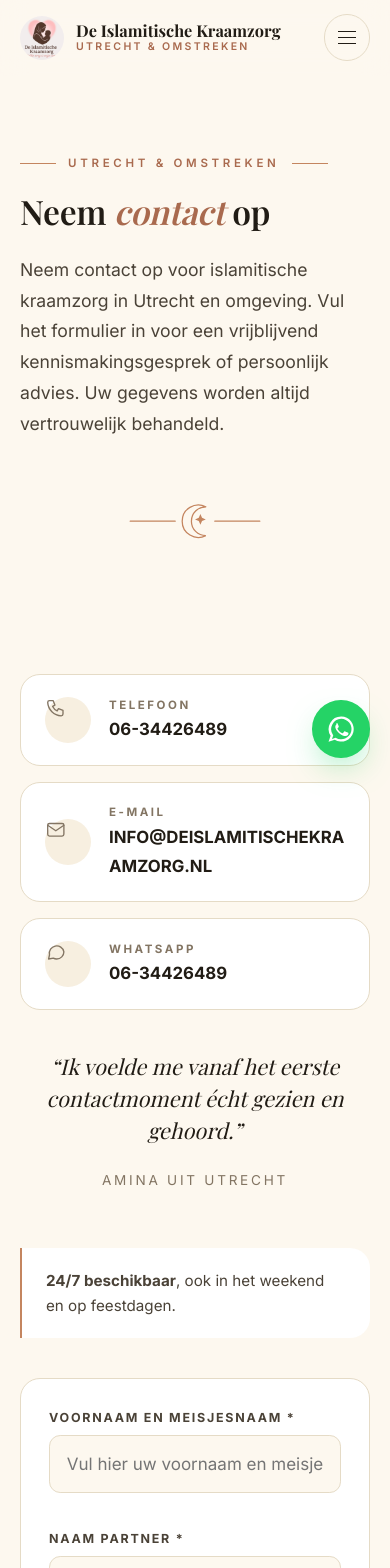
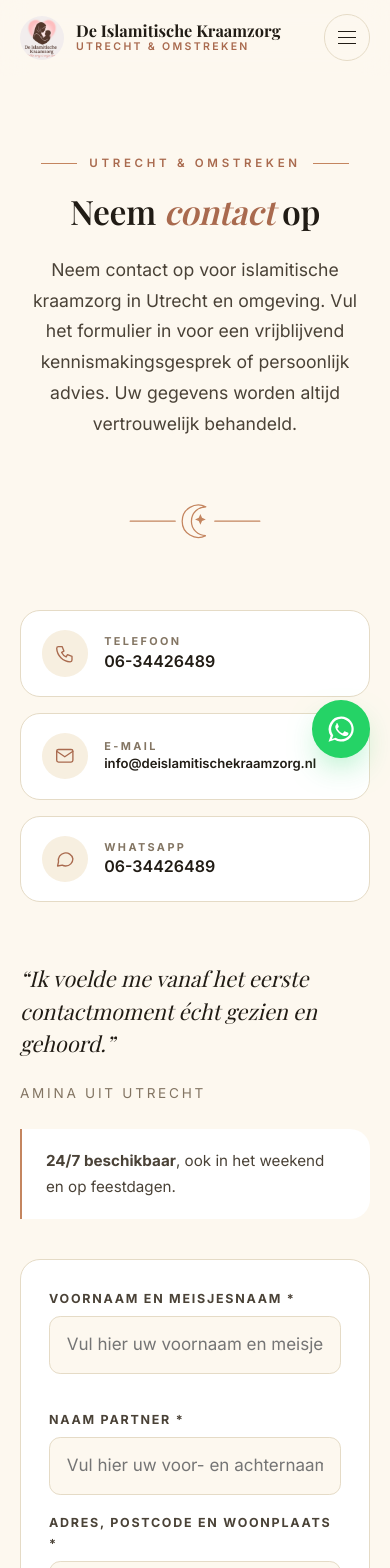
Before and after one commit to Maximustopdeals/De-Islamitische-Kraamzorg, a Next.js app: page /contact in a window 390 px wide. Shown: the top 1568 px of the page. Built offline with nearby package versions, Linux system fonts and the light colour scheme; a web font is replaced by a local one.

Commit message:
Add new CSS classes for layout and styling

```diff
--- a/src/app/globals.css
+++ b/src/app/globals.css
@@ -462,11 +462,16 @@ img { max-width: 100%; height: auto; display: block; }
   margin-top: 3rem;
 }
 
+.section__subtext {
+  margin-top: 0.8rem;
+}
+
 /* ---------- Kaarten ---------- */
 
 .grid { display: grid; gap: 1.5rem; }
 .grid--3 { grid-template-columns: repeat(3, 1fr); }
 .grid--2 { grid-template-columns: repeat(2, 1fr); }
+.grid--spaced { margin-top: 1.5rem; }
 
 @media (max-width: 900px) { .grid--3 { grid-template-columns: 1fr 1fr; } }
 @media (max-width: 620px) { .grid--3, .grid--2 { grid-template-columns: 1fr; } }
@@ -553,6 +558,7 @@ img { max-width: 100%; height: auto; display: block; }
 /* ---------- Stappen ---------- */
 
 .steps { counter-reset: step; display: grid; gap: 0; max-width: 46rem; }
+.steps--center { margin-inline: auto; }
 .step {
   display: grid;
   grid-template-columns: 4.5rem 1fr;
@@ -570,6 +576,12 @@ img { max-width: 100%; height: auto; display: block; }
 }
 .step h3 { margin-bottom: 0.35rem; }
 .step p { font-size: 0.97rem; }
+
+/* Compacte variant (geen border-bottom, kleinere padding) */
+.step--compact {
+  border-bottom: 0;
+  padding: 1.2rem 0;
+}
 
 /* ---------- Split ---------- */
 
@@ -593,6 +605,29 @@ img { max-width: 100%; height: auto; display: block; }
   font-style: italic;
 }
 .quote footer { margin-top: 1.4rem; font-size: 0.85rem; letter-spacing: 0.2em; text-transform: uppercase; color: var(--muted); }
+
+/* Uitgebreide varianten */
+.quote--spaced {
+  margin-top: clamp(3.5rem, 7vw, 5.5rem);
+}
+
+.quote--left {
+  text-align: left;
+  margin: 0;
+}
+
+.quote__text {
+  margin-top: 1.25rem;
+}
+
+.quote__text--small {
+  font-size: 1.2rem;
+}
+
+.quote__footer--left {
+  text-align: left;
+  margin-top: 0.9rem;
+}
 
 /* ---------- CTA ---------- */
 
@@ -670,34 +705,103 @@ img { max-width: 100%; height: auto; display: block; }
   font-size: 0.95rem;
 }
 
+.note--flat {
+  margin: 0;
+}
+
 /* ---------- Contact ---------- */
 
 .contact-grid { display: grid; grid-template-columns: 1fr; gap: clamp(2.5rem, 6vw, 4rem); align-items: start; max-width: 62rem; margin-inline: auto; }
 
 .contact-methods { display: grid; grid-template-columns: repeat(3, 1fr); gap: 1rem; }
 @media (max-width: 700px) { .contact-methods { grid-template-columns: 1fr; } }
+
 .contact-method {
   display: flex;
-  gap: 1.1rem;
+  gap: 1rem;
   align-items: center;
   background: var(--white);
   border: 1px solid var(--line);
   border-radius: var(--radius);
-  padding: 1.3rem 1.5rem;
-  transition: transform 0.3s var(--ease-out), box-shadow 0.3s var(--ease-out);
+  padding: 1.2rem 1.3rem;
+  transition: transform 0.3s var(--ease-out), box-shadow 0.3s var(--ease-out),
+    border-color 0.3s var(--ease-out);
+  min-width: 0;
 }
-.contact-method:hover { transform: translateY(-3px); box-shadow: 0 24px 45px -30px rgba(33, 28, 21, 0.3); }
+
+.contact-method:hover {
+  transform: translateY(-3px);
+  box-shadow: 0 24px 45px -30px rgba(33, 28, 21, 0.3);
+  border-color: var(--terracotta);
+}
+
 .contact-method__icon {
-  width: 2.9rem; height: 2.9rem; flex-shrink: 0;
-  display: inline-flex; align-items: center; justify-content: center;
+  width: 2.9rem;
+  height: 2.9rem;
+  flex-shrink: 0;
+  display: inline-flex;
+  align-items: center;
+  justify-content: center;
   border-radius: 50%;
   background: var(--cream-deep);
   color: var(--terracotta-deep);
+  transition: background 0.3s var(--ease-out), color 0.3s var(--ease-out);
 }
-.contact-method__icon svg { width: 1.35rem; height: 1.35rem; }
-.contact-method span { display: block; font-size: 0.72rem; font-weight: 700; letter-spacing: 0.22em; text-transform: uppercase; color: var(--muted); }
-.contact-method strong { display: block; font-size: 1.05rem; color: var(--ink); letter-spacing: normal; word-break: break-word; }
-.contact-method__email { font-size: 0.98rem; font-family: var(--font-sans); font-weight: 600; text-transform: none; }
+
+.contact-method:hover .contact-method__icon {
+  background: var(--terracotta);
+  color: var(--white);
+}
+
+.contact-method__icon svg {
+  width: 1.35rem;
+  height: 1.35rem;
+}
+
+/* Body: label + waarde */
+.contact-method__body {
+  display: grid;
+  gap: 0.15rem;
+  min-width: 0;
+  flex: 1;
+}
+
+.contact-method__label {
+  font-size: 0.68rem;
+  font-weight: 700;
+  letter-spacing: 0.22em;
+  text-transform: uppercase;
+  color: var(--muted);
+  line-height: 1.2;
+}
+
+.contact-method__value {
+  font-size: 1rem;
+  font-weight: 600;
+  color: var(--ink);
+  line-height: 1.3;
+  letter-spacing: normal;
+  transition: color 0.3s var(--ease-out);
+  word-break: break-word;
+  overflow-wrap: anywhere;
+}
+
+.contact-method:hover .contact-method__value {
+  color: var(--terracotta-deep);
+}
+
+/* E-mail specifiek: kleiner lettertype zodat het op 1 regel past */
+.contact-method__value--email {
+  font-size: 0.92rem;
+  font-weight: 600;
+}
+
+/* Extra klein op zeer smalle schermen */
+@media (max-width: 400px) {
+  .contact-method__value--email {
+    font-size: 0.82rem;
+  }
+}
 
 .contact-side {
   display: grid;
@@ -1121,6 +1225,7 @@ img { max-width: 100%; height: auto; display: block; }
 /* ---------- Diversen ---------- */
 
 .lead { font-size: clamp(1.08rem, 1.5vw, 1.22rem); }
+.lead--center { margin-inline: auto; }
 .prose p + p { margin-top: 1.1rem; }
 .prose { max-width: 44rem; }
 
@@ -1144,3 +1249,34 @@ img { max-width: 100%; height: auto; display: block; }
   flex-shrink: 0;
   transform: translateY(-1px);
 }
+
+/* ---------- Extra utility classes (contact, reviews, redirect) ---------- */
+
+.container--narrow {
+  max-width: 62rem;
+}
+
+.text-center {
+  text-align: center;
+}
+
+.hero--compact {
+  padding-bottom: 2rem;
+}
+
+.section--compact-top {
+  padding-top: 2rem;
+}
+
+.section--no-top {
+  padding-top: 0;
+}
+
+.stars--spaced {
+  margin-block: 1.25rem;
+}
+
+.redirect-page {
+  padding-top: 12rem;
+  text-align: center;
+}
```
